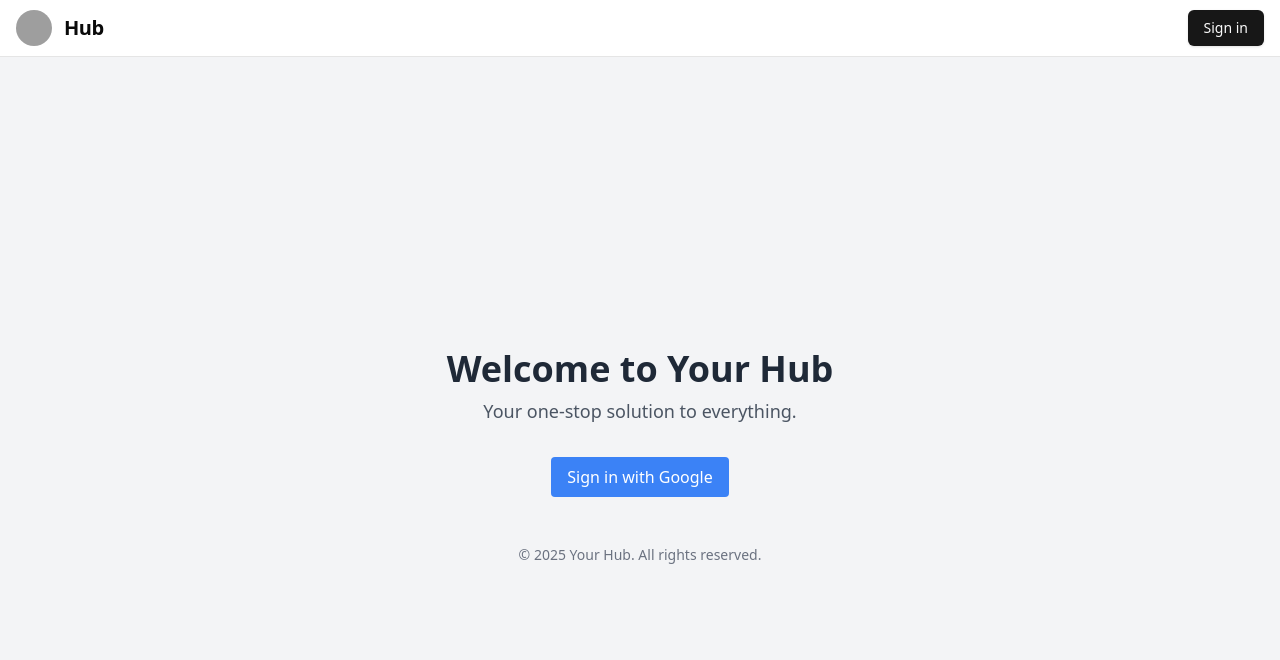
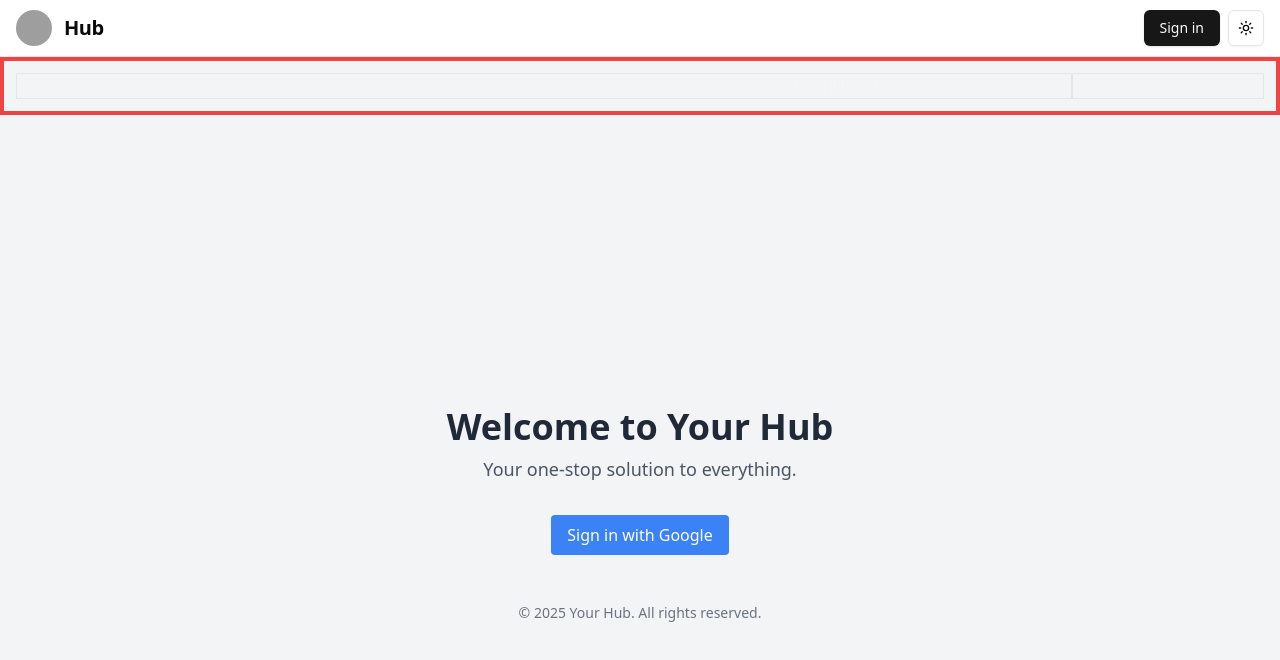
Before and after one commit to enzorod10/hub, a Next.js app: page / in a window 1280 px wide. Shown: the top 660 px of the page. Built offline with nearby package versions, Linux system fonts and the light colour scheme; no server answers; grey boxes are pictures that could not be loaded.

Commit message:
added alert tab & theme mode

```diff
--- a/app/globals.css
+++ b/app/globals.css
@@ -119,3 +119,12 @@
     @apply bg-background text-foreground;
   }
 }
+
+@keyframes marquee {
+  0% { transform: translateX(100%) }
+  100% { transform: translateX(-100%) }
+}
+.animate-marquee {
+  display: inline-block;
+  animation: marquee 20s linear infinite;
+}
--- a/app/layout.tsx
+++ b/app/layout.tsx
@@ -5,6 +5,8 @@ import { AiTest } from "@/components/Ai";
 import Nav from "@/components/nav";
 import Header from "@/components/header";
 import { SessionWrapper } from "@/context/SessionContext";
+import { ThemeProvider } from "@/components/theme-provider"
+import AlertTab from "@/components/alert-tab";
 
 const geistSans = Geist({
   variable: "--font-geist-sans",
@@ -33,15 +35,24 @@ export default function RootLayout({
       <body
         className={`${geistSans.variable} ${geistMono.variable} antialiased`}
       >
+        <ThemeProvider
+          attribute="class"
+          defaultTheme="system"
+          enableSystem
+          disableTransitionOnChange>
+
           <SessionWrapper>
             <div className="flex flex-col">
               <Header />
+              <AlertTab />
               <div className="flex">
                 <Nav />
                 {children}
               </div>
             </div>
           </SessionWrapper>
+        </ThemeProvider>
+
       </body>
     </html>
   );
--- a/app/page.tsx
+++ b/app/page.tsx
@@ -12,7 +12,7 @@ export default function Home() {
   useEffect(() => {
     // If the user is already authenticated, redirect them away from the login page
     if (user) {
-      router.push('/home'); // Redirect to the dashboard or any other page
+      router.push('/dashboard'); // Redirect to the dashboard or any other page
     }
   }, [user, router]);
 
--- /dev/null
+++ b/components/alert-tab.tsx
@@ -0,0 +1,18 @@
+import React from 'react';
+
+export default function AlertTab() {
+    return (
+      <div className="flex w-full justify-between border border-red-500 border-4 p-3 bg-gray-100 text-secondary">
+        <div className='flex-1 border'>
+            <div className="flex-1 whitespace-nowrap animate-marquee">
+                <span className="inline-block px-6">Red Sox 5 - Yankees 3</span>
+                <span className="inline-block px-6">Dodgers 2 - Giants 1</span>
+                <span className="inline-block px-6">Mets 4 - Phillies 4 (Final/10)</span>
+            </div>
+        </div>
+        <div className='w-48 border'>
+            2nd part
+        </div>
+      </div>
+    );
+}
--- a/components/header.tsx
+++ b/components/header.tsx
@@ -1,6 +1,7 @@
 import React from 'react';
 import { Avatar, AvatarImage } from './ui/avatar';
 import { UserNav } from './user-nav';
+import { ModeToggle } from './ui/mode-toggle';
 
 export default function Header() {
     return (
@@ -19,7 +20,7 @@ export default function Header() {
           </div>
           <div className="flex items-center gap-2">
             <UserNav />
-            {/* <ThemeToggle /> */}
+            <ModeToggle />
           </div>
         </nav>
       </div>
--- /dev/null
+++ b/components/theme-provider.tsx
@@ -0,0 +1,11 @@
+"use client"
+
+import * as React from "react"
+import { ThemeProvider as NextThemesProvider } from "next-themes"
+
+export function ThemeProvider({
+  children,
+  ...props
+}: React.ComponentProps<typeof NextThemesProvider>) {
+  return <NextThemesProvider {...props}>{children}</NextThemesProvider>
+}
--- /dev/null
+++ b/components/ui/mode-toggle.tsx
@@ -0,0 +1,40 @@
+"use client"
+
+import * as React from "react"
+import { Moon, Sun } from "lucide-react"
+import { useTheme } from "next-themes"
+
+import { Button } from "@/components/ui/button"
+import {
+  DropdownMenu,
+  DropdownMenuContent,
+  DropdownMenuItem,
+  DropdownMenuTrigger,
+} from "@/components/ui/dropdown-menu"
+
+export function ModeToggle() {
+  const { setTheme } = useTheme()
+
+  return (
+    <DropdownMenu>
+      <DropdownMenuTrigger asChild>
+        <Button variant="outline" size="icon">
+          <Sun className="h-[1.2rem] w-[1.2rem] rotate-0 scale-100 transition-all dark:-rotate-90 dark:scale-0" />
+          <Moon className="absolute h-[1.2rem] w-[1.2rem] rotate-90 scale-0 transition-all dark:rotate-0 dark:scale-100" />
+          <span className="sr-only">Toggle theme</span>
+        </Button>
+      </DropdownMenuTrigger>
+      <DropdownMenuContent align="end">
+        <DropdownMenuItem onClick={() => setTheme("light")}>
+          Light
+        </DropdownMenuItem>
+        <DropdownMenuItem onClick={() => setTheme("dark")}>
+          Dark
+        </DropdownMenuItem>
+        <DropdownMenuItem onClick={() => setTheme("system")}>
+          System
+        </DropdownMenuItem>
+      </DropdownMenuContent>
+    </DropdownMenu>
+  )
+}
--- a/package.json
+++ b/package.json
@@ -20,6 +20,7 @@
     "date-fns": "^4.1.0",
     "lucide-react": "^0.477.0",
     "next": "15.1.7",
+    "next-themes": "^0.4.6",
     "openai": "latest",
     "react": "^19.0.0",
     "react-dom": "^19.0.0",
```
Also changed, not shown: 1 other file (tests, documents, lock files or other folders). Lines whose indentation alone changed are shown as unchanged.
